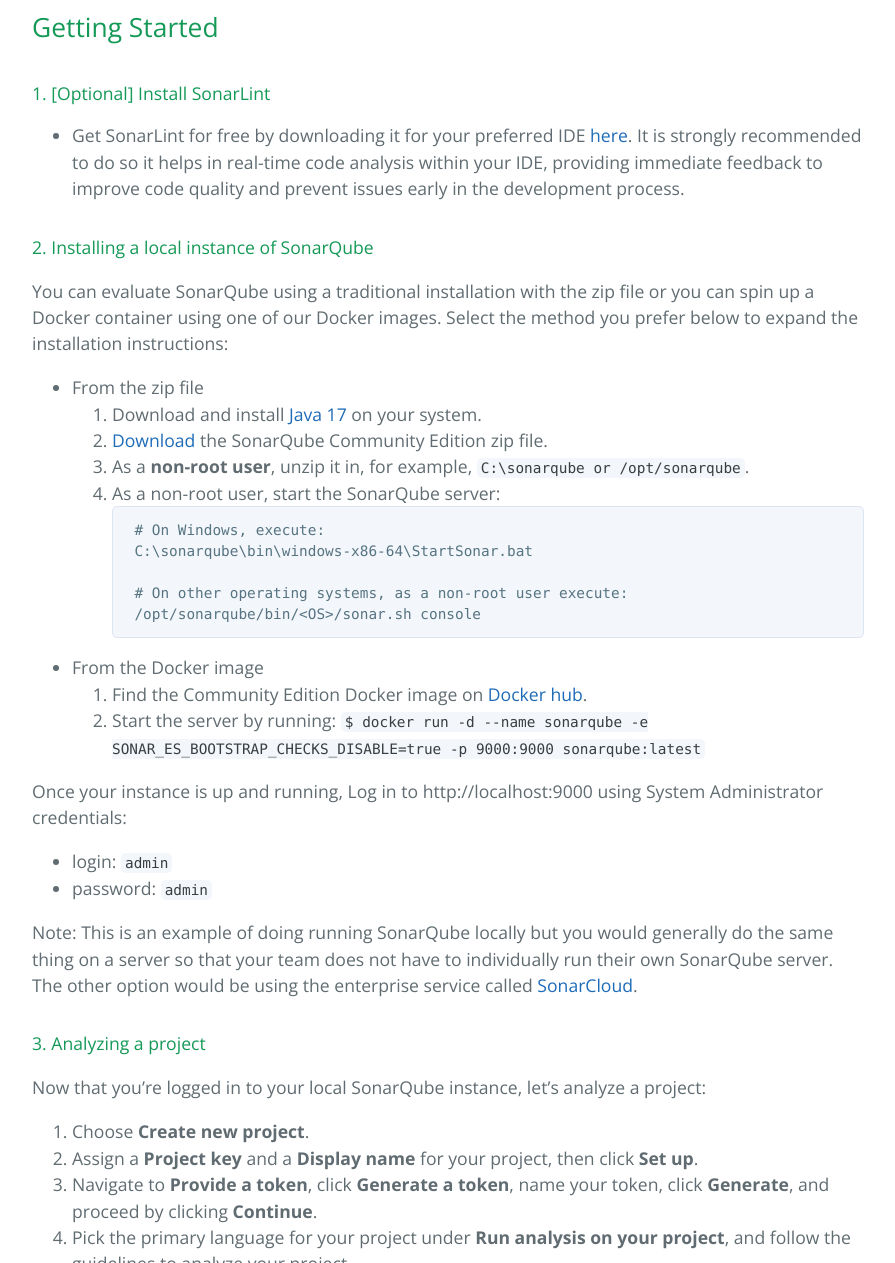
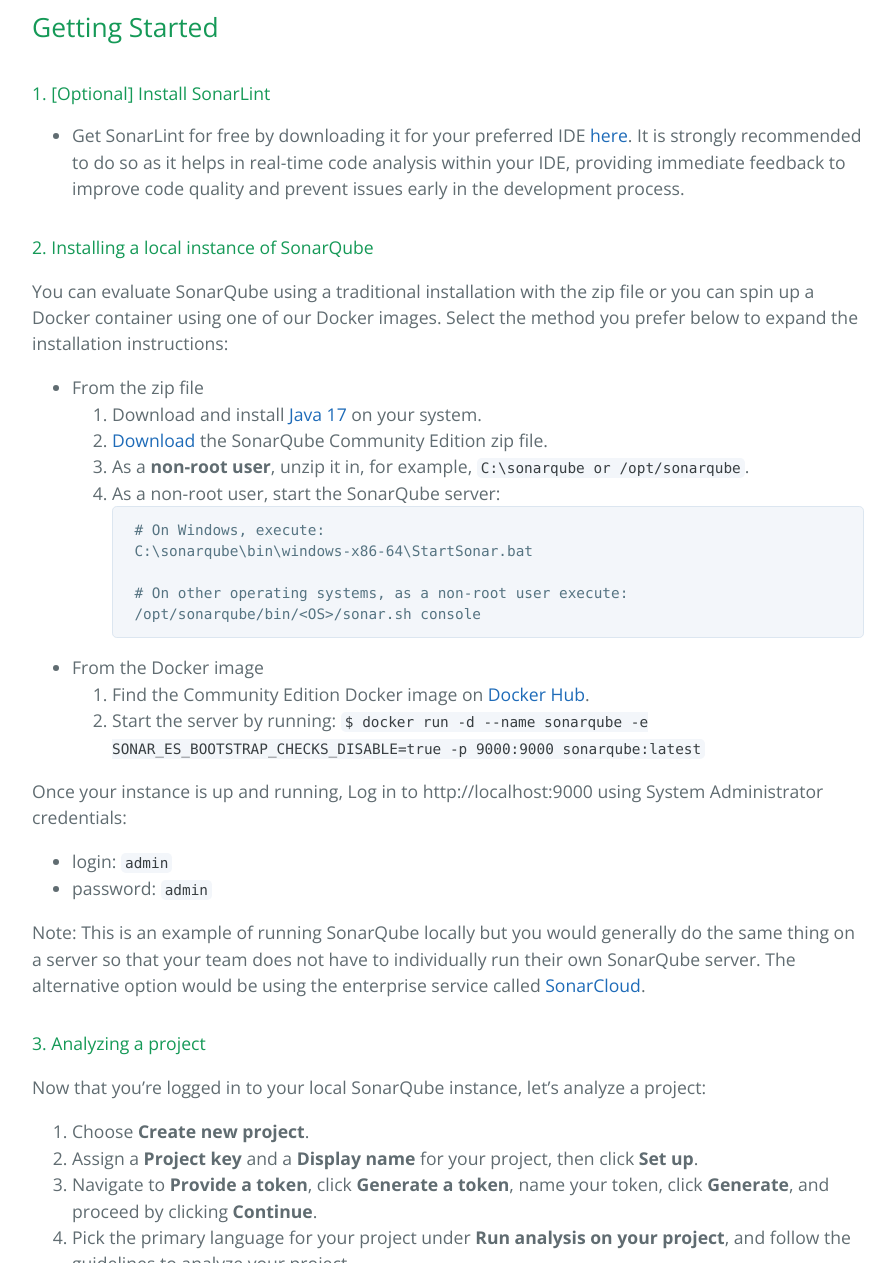
Before and after one commit to learning-software-engineering/learning-software-engineering.github.io, a Jekyll site: the page built from Topics/Development_Process/SonarQube.md, in a window 1280 px wide and 1400 px high, scrolled down 3689 px, cut to the strip 137-1400 px from the top of the window. Shown: the whole strip, without its empty margins (192-1087 px from the left). Built offline with Jekyll 4.4.1, drawn with Linux system fonts in a browser that asks for light colours; our own code applies the rules of GitHub Pages for plain Markdown files; some of the changed text lies outside the part shown.

Commit message:
Fixed some spelling mistakes

````diff
--- a/Topics/Development_Process/SonarQube.md
+++ b/Topics/Development_Process/SonarQube.md
@@ -14,7 +14,7 @@
 
 [SonarQube](https://www.sonarsource.com/products/sonarqube/) is an open-source platform designed to continuously inspect code quality while easily integrating into the existing development workflow. It provides comprehensive code analysis and reporting, aiding developers and teams in maintaining code health, identifying bugs, vulnerabilities, and enhancing overall software quality. The solution performs checks at every stage of the development process.
 
-Now you may ask why can't I just use an IDE linter? The thing is linters tend to use open source and oftentimes outdated plugins that just nearly aren't as good as what Sonar has to offer. Linters  don't generally look at the big picture and instead look at the immediate/nearby lines of code whereas SonarQube provides a comprehensive analysis of code quality, security vulnerabilities, and bugs across an entire project where things can arise through multiple files and coupling.
+Now you may ask why can't I just use an IDE linter? The thing is linters tend to use open source and oftentimes outdated plugins that just nearly aren't as good as what Sonar has to offer. Linters don't generally look at the big picture and instead look at the immediate/nearby lines of code whereas SonarQube provides a comprehensive analysis of code quality, security vulnerabilities, and bugs across an entire project where things can arise through multiple files and coupling.
 
 ## Advantages of SonarQube
 
@@ -70,7 +70,7 @@
 ## Getting Started
 
 #### 1. [Optional] Install SonarLint
-- Get SonarLint for free by downloading it for your preferred IDE [here](https://www.sonarsource.com/products/sonarlint/ide-login/). It is strongly recommended to do so it helps in real-time code analysis within your IDE, providing immediate feedback to improve code quality and prevent issues early in the development process.
+- Get SonarLint for free by downloading it for your preferred IDE [here](https://www.sonarsource.com/products/sonarlint/ide-login/). It is strongly recommended to do so as it helps in real-time code analysis within your IDE, providing immediate feedback to improve code quality and prevent issues early in the development process.
 
 #### 2. Installing a local instance of SonarQube
 You can evaluate SonarQube using a traditional installation with the zip file or you can spin up a Docker container using one of our Docker images. Select the method you prefer below to expand the installation instructions:
@@ -89,7 +89,7 @@
       ```
 
 - From the Docker image
-  1. Find the Community Edition Docker image on [Docker hub](https://hub.docker.com/_/sonarqube/).
+  1. Find the Community Edition Docker image on [Docker Hub](https://hub.docker.com/_/sonarqube/).
   2. Start the server by running:
       `$ docker run -d --name sonarqube -e SONAR_ES_BOOTSTRAP_CHECKS_DISABLE=true -p 9000:9000 sonarqube:latest`
 
@@ -98,7 +98,7 @@
 - login: `admin`
 - password: `admin`
 
-Note: This is an example of doing running SonarQube locally but you would generally do the same thing on a server so that your team does not have to individually run their own SonarQube server. The other option would be using the enterprise service called [SonarCloud](https://www.sonarsource.com/products/sonarcloud/).
+Note: This is an example of running SonarQube locally but you would generally do the same thing on a server so that your team does not have to individually run their own SonarQube server. The alternative option would be using the enterprise service called [SonarCloud](https://www.sonarsource.com/products/sonarcloud/).
 
 #### 3. Analyzing a project
 
````
Also changed, not shown: other parts of Topics/Development_Process/SonarQube.md (+1 -1 lines).
